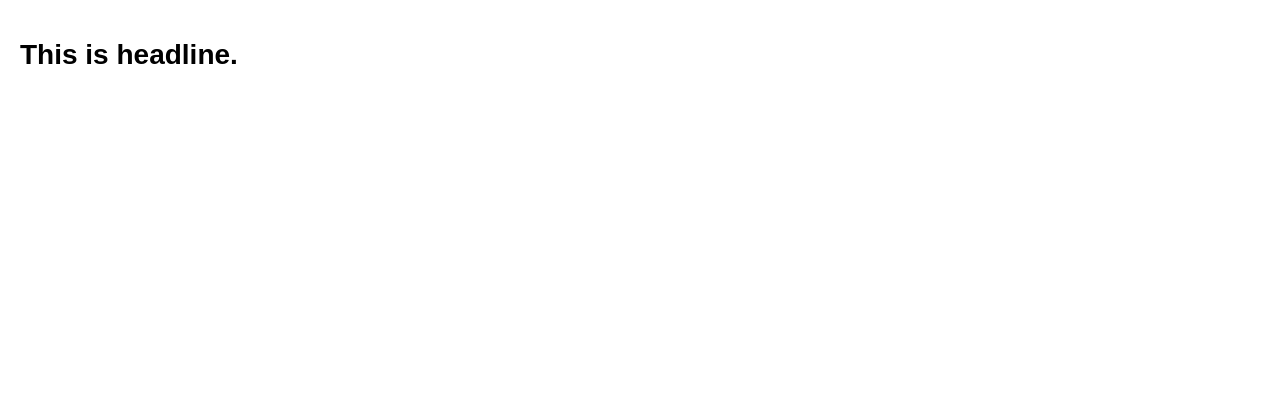
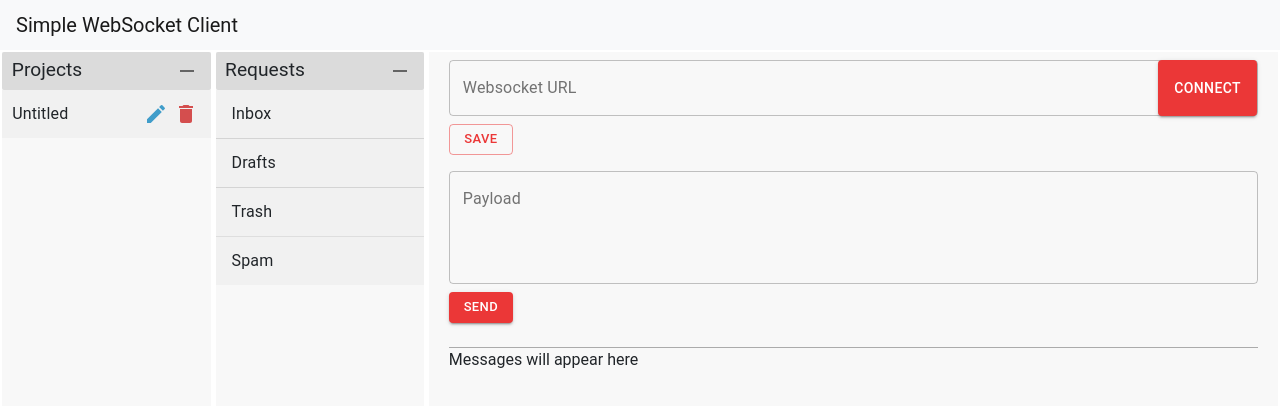
Before and after one commit to biswa8998/simple-websocket-client, a React (Create React App) app: page / in a window 1280 px wide. Shown: the top 406 px of the page. Built offline with nearby package versions, Linux system fonts and the light colour scheme.

Commit message:
Setup the initial UI for app

```diff
--- a/package.json
+++ b/package.json
@@ -3,10 +3,16 @@
   "version": "0.1.0",
   "private": true,
   "dependencies": {
+    "@fontsource/roboto": "^4.3.0",
+    "@fortawesome/fontawesome-free": "^5.15.3",
+    "@material-ui/core": "^4.11.4",
+    "@material-ui/icons": "^4.11.2",
     "@testing-library/jest-dom": "^5.12.0",
     "@testing-library/react": "^11.2.6",
     "@testing-library/user-event": "^12.8.3",
+    "bootstrap": "^4.6.0",
     "react": "^17.0.2",
+    "react-bootstrap": "^1.6.0",
     "react-dom": "^17.0.2",
     "react-scripts": "4.0.3",
     "web-vitals": "^1.1.1"
--- a/src/App.css
+++ b/src/App.css
@@ -1,51 +1,67 @@
 body {
-  font: 14px "Century Gothic", Futura, sans-serif;
-  margin: 20px;
+  font-size: 16px;
+  font-family: "Roboto", "Helvetica", "Arial", sans-serif;
+  margin: 0px;
 }
 
-ol,
-ul {
-  padding-left: 30px;
+p {
+  margin: 0px;
 }
 
-.board-row:after {
-  clear: both;
-  content: "";
-  display: table;
+.navbar {
+  height: 50px;
 }
 
-.status {
-  margin-bottom: 10px;
+.app-columns {
+  height: calc(100vh - 50px);
+  padding: 0px;
 }
 
-.square {
-  background: #fff;
-  border: 1px solid #999;
-  float: left;
-  font-size: 24px;
-  font-weight: bold;
-  line-height: 34px;
-  height: 34px;
-  margin-right: -1px;
-  margin-top: -1px;
-  padding: 0;
-  text-align: center;
-  width: 34px;
+.project-column-wrapper {
+  height: 100%;
+  margin: 0.0125em;
+  border: 2px solid #fff;
+  background-color: #f8f8f8;
 }
 
-.square:focus {
-  outline: none;
+.project-column-header {
+  padding: 0.2em 0.5em;
+  background-color: #dbdbdb;
+  /* font-weight: bold; */
+  font-size: 1.2em;
+  border-radius: 2px;
+  float: left;
+  width: 100%;
 }
 
-.kbd-navigation .square:focus {
-  background: #ddd;
+.project-column-title {
+  width: 100%;
+  float: left;
 }
 
-.game {
-  display: flex;
-  flex-direction: row;
+.project-column-icon {
+  width: 20px;
 }
 
-.game-info {
-  margin-left: 20px;
+.project-lister {
+  float: left;
+  width: 100%;
+  overflow-y: auto;
+  height: calc(100% - 40px);
 }
+
+.app-request-wrapper,
+.app-payload-wrapper {
+  padding: 8px 20px;
+}
+
+.save-this-request {
+  margin-top: 8px;
+  font-size: 14px;
+}
+
+.divider {
+  width: 100%;
+  height: 1px;
+  border-top: 1px solid #ababab;
+}
--- a/src/App.js
+++ b/src/App.js
@@ -1,239 +1,290 @@
-import React, { Suspense } from "react";
+import React, { useState } from "react";
+import "bootstrap/dist/css/bootstrap.min.css";
 import "./App.css";
 
-const Headline = React.lazy(() => import("./Headline"));
+import { Navbar } from "react-bootstrap";
 
-function Square(props) {
-  const backgroundColor = props.doBold ? "#cecece" : "#fff";
+import { makeStyles } from "@material-ui/core/styles";
+import { Grid, IconButton } from "@material-ui/core";
+
+import RemoveIcon from "@material-ui/icons/Remove";
+import DeleteIcon from "@material-ui/icons/Delete";
+import EditIcon from "@material-ui/icons/Edit";
+
+import List from "@material-ui/core/List";
+import ListItem from "@material-ui/core/ListItem";
+import ListItemText from "@material-ui/core/ListItemText";
+import Divider from "@material-ui/core/Divider";
+
+import TextField from "@material-ui/core/TextField";
+
+import Button from "@material-ui/core/Button";
+
+import data from "./data";
+
+import { createMuiTheme, ThemeProvider } from "@material-ui/core/styles";
+
+const theme = createMuiTheme({
+  palette: {
+    primary: {
+      light: "#757ce8",
+      main: "#eb3737",
+      dark: "#002884",
+      contrastText: "#fff",
+      hover: "#fff"
+    },
+    secondary: {
+      light: "#ff7961",
+      main: "#f44336",
+      dark: "#ba000d",
+      contrastText: "#000"
+    }
+  }
+});
+
+const useStyles = makeStyles(theme => ({
+  columnHeaderIcon: {
+    float: "right"
+  },
+  list: {
+    width: "100%",
+    maxWidth: 360,
+    backgroundColor: "#f1f1f1",
+    padding: 0
+  },
+  listItems: {
+    paddingLeft: 10,
+    paddingRight: 10
+  },
+  listEllipsisText: {
+    whiteSpace: "nowrap",
+    overflow: "hidden",
+    textOverflow: "ellipsis"
+  },
+  buttonDelete: {
+    color: "#d44e4e"
+  },
+  buttonEdit: {
+    color: "#409dca"
+  },
+  buttonConnect: {
+    position: "absolute",
+    right: 23,
+    padding: 16
+  }
+}));
+
+function AppNavbar() {
   return (
-    <button
-      style={{ backgroundColor: backgroundColor }}
-      className="square"
-      onClick={props.onClick}
-    >
-      {props.value}
-    </button>
+    <Navbar bg="light" expand="lg">
+      <Navbar.Brand href="#home">Simple WebSocket Client</Navbar.Brand>
+    </Navbar>
   );
 }
 
-function CreateRow(props) {
-  const squares = Array(props.multiplier)
-    .fill(null)
-    .map((p, q) => props.renderSquare(props.index * props.multiplier + q));
-  return <div className="board-row">{squares}</div>;
+function AppColumnHeaders(props) {
+  const classes = useStyles();
+  return (
+    <div className="project-column-header">
+      <div className="project-column-title">
+        {props.title}
+        <IconButton
+          className={classes.columnHeaderIcon}
+          disableFocusRipple
+          component="span"
+          size="small"
+        >
+          {props.icon}
+        </IconButton>
+      </div>
+    </div>
+  );
 }
 
-class Board extends React.Component {
-  renderSquare = i => {
+function AppProjects(props) {
+  const classes = useStyles();
+  const nProjects = props.projects.length;
+  const ListOfProjects = props.projects.map((e, i) => {
     return (
-      <Square
-        value={this.props.squares[i]}
-        onClick={() => this.props.onClick(i)}
-        doBold={this.props.currentSelected - 1 === i}
-        key={`k${i}`}
-      />
+      <React.Fragment key={i}>
+        <ListItem
+          button
+          classes={{
+            gutters: classes.listItems
+          }}
+        >
+          <ListItemText
+            primary={e.Name}
+            classes={{
+              primary: classes.listEllipsisText
+            }}
+            title={e.Name}
+          />
+          <IconButton
+            className={classes.columnHeaderIcon}
+            disableFocusRipple
+            component="span"
+            size="small"
+            classes={{
+              root: classes.buttonEdit
+            }}
+            title={`Edit ${e.Name}`}
+            onClick={e => {
+              e.preventDefault();
+              e.stopPropagation();
+            }}
+          >
+            <EditIcon />
+          </IconButton>
+          <IconButton
+            className={classes.columnHeaderIcon}
+            disableFocusRipple
+            component="span"
+            size="small"
+            classes={{
+              root: classes.buttonDelete
+            }}
+            title={`Delete ${e.Name}`}
+          >
+            <DeleteIcon />
+          </IconButton>
+        </ListItem>
+        {nProjects - 1 === i ? null : <Divider light />}
+      </React.Fragment>
     );
-  };
+  });
 
-  render() {
-    const rows = Array(this.props.rows)
-      .fill(null)
-      .map((i, o) => (
-        <CreateRow
-          renderSquare={this.renderSquare}
-          multiplier={this.props.rows}
-          index={o}
-          key={`b${o}`}
-        />
-      ));
-
-    return <div>{rows}</div>;
-  }
+  return (
+    <Grid item lg={2} xs={12} className="app-columns">
+      <div className="project-column-wrapper">
+        <AppColumnHeaders title="Projects" icon={<RemoveIcon />} />
+        <div className="project-lister">
+          <List className={classes.list} aria-label="projects">
+            {ListOfProjects}
+          </List>
+        </div>
+      </div>
+    </Grid>
+  );
 }
 
-class Game extends React.Component {
-  constructor(props) {
-    super(props);
-    this.state = {
-      history: [
-        {
-          squares: Array(9).fill(null),
-          row: null,
-          col: null
-        }
-      ],
-      stepNumber: 0,
-      xIsNext: true,
-      sortDir: true // ascending
-    };
-
-    this.doBold = false;
-  }
-
-  getRowCol = i => {
-    const location = [
-      [1, 1],
-      [1, 2],
-      [1, 3],
-      [2, 1],
-      [2, 2],
-      [2, 3],
-      [3, 1],
-      [3, 2],
-      [3, 3]
-    ];
-
-    return location[i];
-  };
-
-  getCurrentItem = (row, col) => {
-    const location = {
-      "11": 1,
-      "12": 2,
-      "13": 3,
-      "21": 4,
-      "22": 5,
-      "23": 6,
-      "31": 7,
-      "32": 8,
-      "33": 9
-    };
-
-    return location[`${row}${col}`];
-  };
-
-  handleClick = i => {
-    this.doBold = false;
-    const history = this.state.history.slice(0, this.state.stepNumber + 1);
-    const current = this.state.sortDir
-      ? history[history.length - 1]
-      : history[0];
-    const squares = current.squares.slice();
-
-    if (calculateWinner(squares) || squares[i]) {
-      return;
-    }
-
-    squares[i] = this.state.xIsNext ? "X" : "O";
-
-    const stepNumberValue = history.length;
-    const [row, col] = this.getRowCol(i);
-    const newHistory = history.concat([
-      {
-        squares: squares,
-        row: row,
-        col: col
-      }
-    ]);
-
-    this.setState({
-      history: newHistory,
-      stepNumber: stepNumberValue,
-      xIsNext: !this.state.xIsNext
-    });
-  };
-
-  jumpTo = step => {
-    this.doBold = true;
-    this.setState({
-      stepNumber: step,
-      xIsNext: step % 2 === 0
-    });
-  };
-
-  sortMoves = () => {
-    const reverseHistory = Object.assign([], this.state.history);
-    reverseHistory.reverse();
-    this.setState({
-      sortDir: !this.state.sortDir,
-      history: reverseHistory
-    });
-  };
-
-  render() {
-    const history = this.state.history;
-
-    console.log(history);
-
-    const current = this.state.sortDir
-      ? history[this.state.stepNumber]
-      : history[0];
-    const winner = calculateWinner(current.squares);
-    let status;
-    if (winner) {
-      status = "Winner: " + winner;
-    } else {
-      status = "Next player: " + (this.state.xIsNext ? "X" : "O");
-    }
-
-    const currentSelected = this.doBold
-      ? this.getCurrentItem(current.row, current.col)
-      : null;
-
-    const moves = history.map((step, move) => {
-      const desc = move
-        ? `Go to move #${
-            this.state.sortDir ? move : history.length - move
-          }. Row: ${step.row} Col:${step.col}`
-        : "Go to game start";
-      return (
-        <li key={move}>
-          <button
-            onClick={() =>
-              this.jumpTo(this.state.sortDir ? move : history.length - move)
-            }
-          >
-            {desc}
-          </button>
-        </li>
-      );
-    });
-
-    return (
-      <div className="game">
-        {/* <div className="game-board">
-          <Board
-            currentSelected={currentSelected}
-            squares={current.squares}
-            onClick={i => this.handleClick(i)}
-            rows={3}
-          />
+function AppProjectRequests() {
+  const classes = useStyles();
+  return (
+    <Grid item lg={2} xs={12} className="app-columns">
+      <div className="project-column-wrapper">
+        <AppColumnHeaders title="Requests" icon={<RemoveIcon />} />
+        <div className="project-lister">
+          <List className={classes.list} aria-label="mailbox folders">
+            <ListItem button>
+              <ListItemText primary="Inbox" />
+            </ListItem>
+            <Divider />
+            <ListItem button divider>
+              <ListItemText primary="Drafts" />
+            </ListItem>
+            <ListItem button>
+              <ListItemText primary="Trash" />
+            </ListItem>
+            <Divider light />
+            <ListItem button>
+              <ListItemText primary="Spam" />
+            </ListItem>
+          </List>
         </div>
-        <div className="game-info">
-          <button onClick={this.sortMoves}>
-            {this.state.sortDir ? "DESC" : "ASC"}
-          </button>
-          <div>{status}</div>
-          <ol>{moves}</ol>
-        </div> */}
-        <Suspense fallback={<div>Loading...</div>}>
-          <Headline title="This is headline." />
-        </Suspense>
       </div>
-    );
-  }
+    </Grid>
+  );
 }
 
-function calculateWinner(squares) {
-  const lines = [
-    [0, 1, 2],
-    [3, 4, 5],
-    [6, 7, 8],
-    [0, 3, 6],
-    [1, 4, 7],
-    [2, 5, 8],
-    [0, 4, 8],
-    [2, 4, 6]
-  ];
-  for (let i = 0; i < lines.length; i++) {
-    const [a, b, c] = lines[i];
-    if (squares[a] && squares[a] === squares[b] && squares[a] === squares[c]) {
-      return squares[a];
-    }
-  }
-  return null;
+function App() {
+  const [projects, setProject] = useState([]);
+  const [requests, setRequests] = useState([]);
+
+  const classes = useStyles();
+
+  return (
+    <ThemeProvider theme={theme}>
+      <div>
+        <AppNavbar></AppNavbar>
+        <Grid container>
+          {/* List all the projects */}
+          <AppProjects projects={data.App.Projects} />
+          {/* List all the requests of selected project */}
+          <AppProjectRequests />
+          {/* Request and response */}
+          <Grid item lg={8} xs={12} className="app-columns">
+            <Grid className="project-column-wrapper">
+              {/* <div className="project-column-header">
+            <p>
+              Projects
+              <span>
+                <i className="fas fa-minus"></i>
+              </span>
+            </p>
+          </div> */}
+              <Grid className="app-request-wrapper">
+                <Grid
+                  container
+                  direction="row"
+                  justify="flex-start"
+                  alignItems="center"
+                >
+                  <TextField
+                    id="outlined-basic"
+                    label="Websocket URL"
+                    variant="outlined"
+                    type="text"
+                    fullWidth={true}
+                  />
+                  <Button
+                    variant="contained"
+                    color="primary"
+                    classes={{ root: classes.buttonConnect }}
+                  >
+                    CONNECT
+                  </Button>
+                </Grid>
+                <p className="save-this-request">
+                  <Button color="primary" variant="outlined" size="small">
+                    SAVE
+                  </Button>
+                </p>
+              </Grid>
+              <Grid
+                container
+                direction="column"
+                justify="center"
+                alignItems="flex-start"
+                className="app-payload-wrapper"
+              >
+                <Grid container className="input-request-payload">
+                  <TextField
+                    id="outlined-multiline-static"
+                    label="Payload"
+                    multiline
+                    rows={4}
+                    variant="outlined"
+                    fullWidth={true}
+                  />
+                  <p className="save-this-request">
+                    <Button variant="contained" color="primary" size="small">
+                      SEND
+                    </Button>
+                  </p>
+                </Grid>
+                <br />
+                <Grid className="divider" />
+                <Grid container className="input-request-payload">
+                  Messages will appear here
+                </Grid>
+              </Grid>
+            </Grid>
+          </Grid>
+        </Grid>
+      </div>
+    </ThemeProvider>
+  );
 }
 
-const App = Game;
-
 export default App;
--- a/src/Headline.jsx
+++ /dev/null
@@ -1,5 +0,0 @@
-import React from "react";
-
-export default function Headline(props) {
-  return <h1>{props.title}</h1>;
-}
--- a/src/contextStore.js
+++ /dev/null
@@ -1,3 +0,0 @@
-import React from "react";
-
-export const ThemeContext = React.createContext("red");
--- /dev/null
+++ b/src/data.js
@@ -0,0 +1,18 @@
+const data = {
+  App: {
+    Projects: [
+      {
+        Name: "Untitled",
+        Url: "",
+        Requests: [
+          {
+            Name: "",
+            Body: ""
+          }
+        ]
+      }
+    ]
+  }
+};
+
+export default data;
```
Also changed, not shown: src/Websocket.js (added, +17 -0 lines), src/components/Lists.js (added), 1 other file (tests, documents, lock files or other folders).
